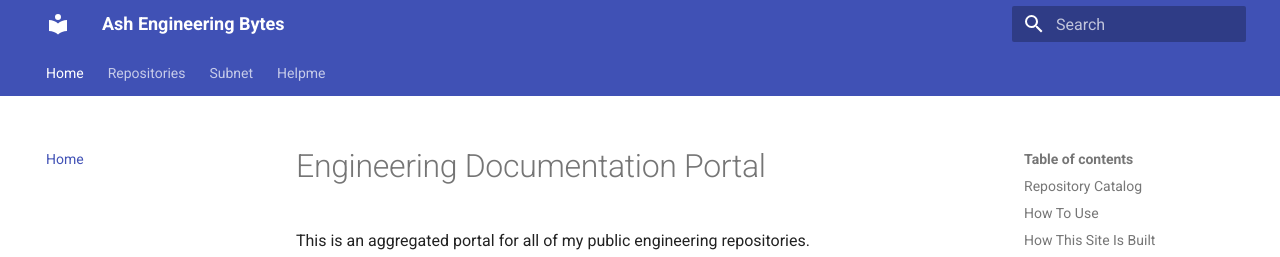
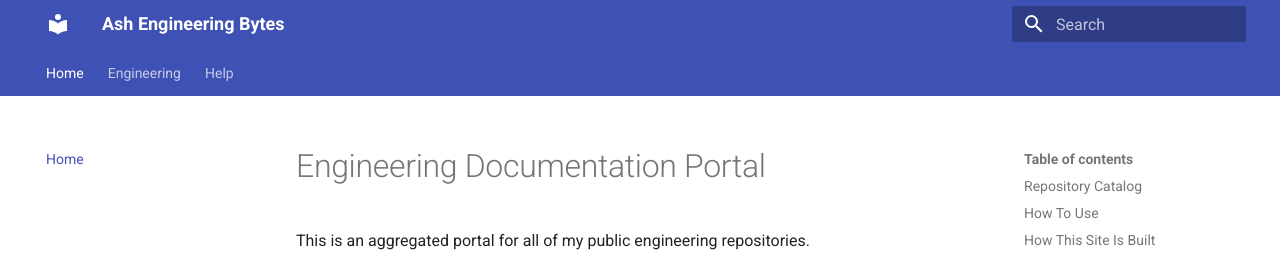
Before and after one commit to msashish/auto-doco, an MkDocs documentation site: the page built from docs/index.md, in a window 1280 px wide and 1353 px high. Shown: the top 257 px of the window. Built offline with MkDocs 1.6.1 and Material for MkDocs 9.7.7, drawn with Linux system fonts in a browser that asks for light colours; some of the changed lines change nothing that is shown.

Commit message:
Modify index to be simple

```diff
--- a/mkdocs.yml
+++ b/mkdocs.yml
@@ -12,7 +12,6 @@ theme:
     accent: blue
   features:
     - navigation.tabs
-    - navigation.sections
     - navigation.top
     - search.highlight
     - search.share
@@ -33,6 +32,8 @@ markdown_extensions:
 
 nav:
   - Home: index.md
-  - Repositories: repos.md
-  - Subnet: subnet.md
-  - Helpme: mkdocs.md
+  - Engineering:
+      - Repositories: repos.md
+      - Subnet: subnet.md
+  - Help:
+      - mkdocs: mkdocs.md
```
